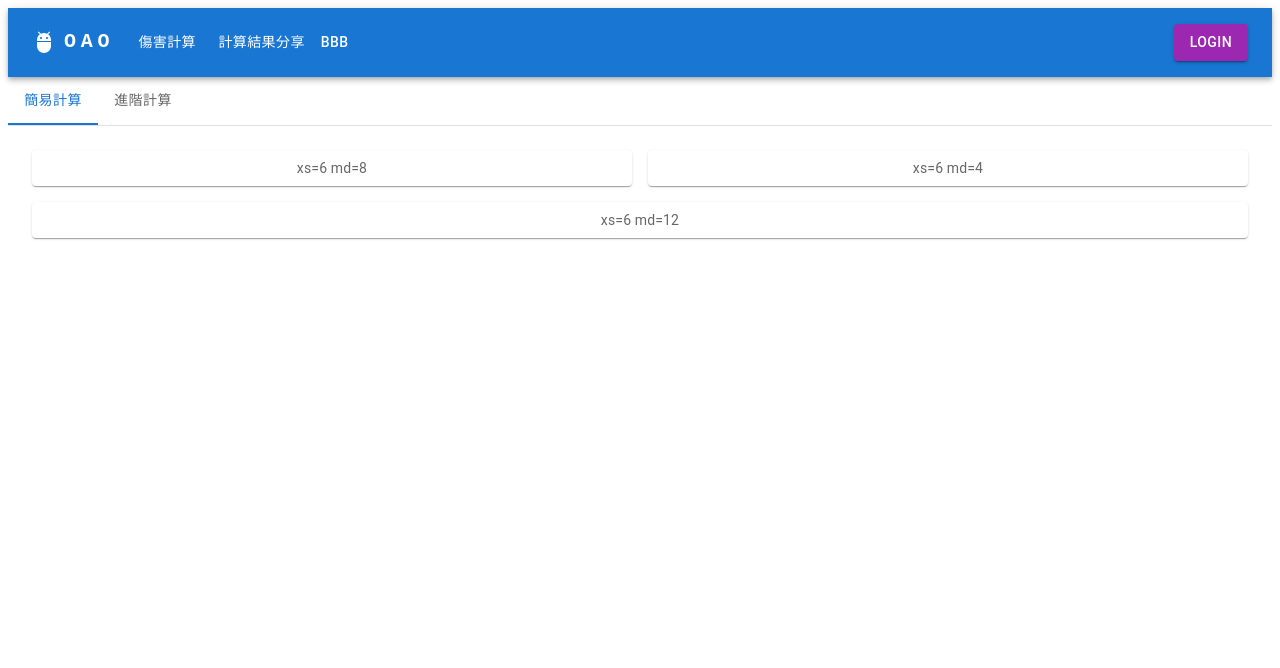
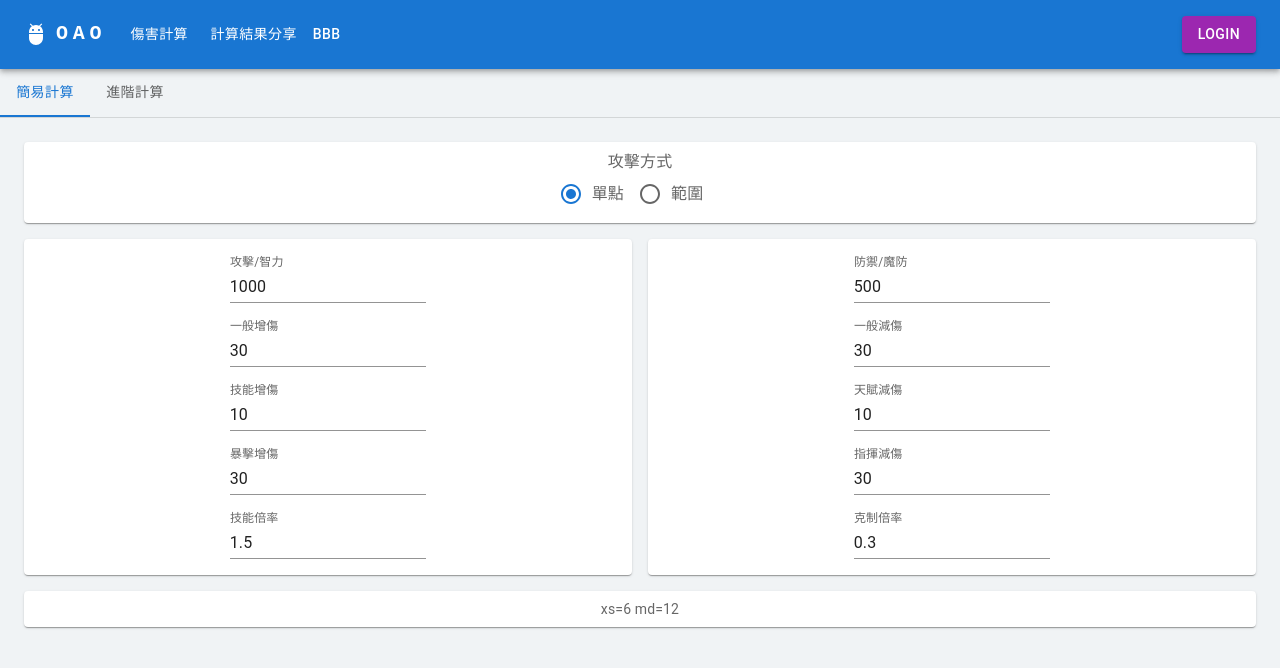
Before and after one commit to absnormal/langrisser-mobile-toolbox, a React (Create React App) app: page /#/DmgCalc in a window 1280 px wide. Shown: the top 668 px of the page. Built offline with nearby package versions, Linux system fonts and the light colour scheme.

Commit message:
[fix] input handleChange by typing

```diff
--- a/public/index.html
+++ b/public/index.html
@@ -1,14 +1,12 @@
 <!DOCTYPE html>
 <html lang="en">
+
 <head>
   <meta charset="utf-8" />
   <link rel="icon" href="%PUBLIC_URL%/favicon.ico" />
   <meta name="viewport" content="width=device-width, initial-scale=1" />
   <meta name="theme-color" content="#000000" />
-    <meta
-      name="description"
-      content="Web site created using create-react-app"
-    />
+  <meta name="description" content="Web site created using create-react-app" />
   <link rel="apple-touch-icon" href="%PUBLIC_URL%/logo192.png" />
   <!--
       manifest.json provides metadata used when your web app is installed on a
@@ -26,7 +24,8 @@
     -->
   <title>React App</title>
 </head>
-  <body>
+
+<body style="margin: 0px; background-color: #f0f3f5;">
   <noscript>You need to enable JavaScript to run this app.</noscript>
   <div id="root"></div>
   <!--
@@ -40,4 +39,5 @@
       To create a production bundle, use `npm run build` or `yarn build`.
     -->
 </body>
+
 </html>
--- /dev/null
+++ b/src/components/InputText.js
@@ -0,0 +1,50 @@
+import React, { useState, useEffect } from 'react';
+import Box from '@mui/material/Box';
+import TextField from '@mui/material/TextField';
+
+function onlyNumbers(str) {
+	return /^[0-9.]+$/.test(str);
+}
+
+function InputText(props) {
+	const [text, setText] = useState(props.defaultValue);
+	const [textType, setTextType] = useState(null);
+
+	const handleChange = (event) => {
+		setText(event.target.value);
+		if (onlyNumbers(event.target.value)) setTextType("number");
+		else setTextType("notNumber");
+	}
+
+	return (
+		<Box
+			component="form"
+			sx={{
+				'& .MuiTextField-root': { m: 1, width: '25ch' },
+			}}
+			noValidate
+			autoComplete="off"
+		>
+			<div>
+				<TextField
+					error={textType !== props.expectType && textType !== null}
+					id={props.inputId}
+					label={props.label}
+					helperText={textType !== props.expectType && textType !== null ? props.helper : false}
+					variant="standard"
+					value={text}
+					onChange={handleChange}
+					// prevent hit enter
+					// https://github.com/mui/material-ui/issues/5393
+					onKeyPress={(ev) => {
+						if (ev.key === 'Enter') {
+							ev.preventDefault();
+						}
+					}}
+				/>
+			</div>
+		</Box>
+	);
+}
+
+export default InputText;
--- /dev/null
+++ b/src/components/RadioRowBtn.js
@@ -0,0 +1,23 @@
+import * as React from 'react';
+import Radio from '@mui/material/Radio';
+import RadioGroup from '@mui/material/RadioGroup';
+import FormControlLabel from '@mui/material/FormControlLabel';
+import FormControl from '@mui/material/FormControl';
+import FormLabel from '@mui/material/FormLabel';
+
+function RadioRowBtn(props) {
+	const list = props.list;
+
+	return (
+		<FormControl>
+			<FormLabel id="demo-row-radio-buttons-group-label">{props.label}</FormLabel>
+			<RadioGroup row aria-labelledby="demo-row-radio-buttons-group-label" defaultValue={list[props.defaultIndex]} name="row-radio-buttons-group">
+				{list.map((value, index) => (
+					<FormControlLabel value={list[index]} control={<Radio />} label={list[index]} />
+				))}
+			</RadioGroup>
+		</FormControl >
+	);
+}
+
+export default RadioRowBtn;
--- a/src/components/SimpleCalc.js
+++ b/src/components/SimpleCalc.js
@@ -3,6 +3,8 @@ import { styled } from '@mui/material/styles';
 import Paper from '@mui/material/Paper';
 import Box from '@mui/material/Box';
 import Grid from '@mui/material/Grid';
+import RadioRowBtn from './RadioRowBtn';
+import InputText from './InputText';
 
 function SimpleCalc() {
 	const Item = styled(Paper)(({ theme }) => ({
@@ -16,14 +18,27 @@ function SimpleCalc() {
 	return (
 		<Box sx={{ flexGrow: 1 }}>
 			<Grid container spacing={2}>
-				<Grid item xs={6} md={6}>
+				<Grid item xs={6} md={12}>
 					<Item>
-						xs=6 md=8
+						<RadioRowBtn label="攻擊方式" defaultIndex="0" list={["單點", "範圍"]} />
 					</Item>
 				</Grid>
 				<Grid item xs={6} md={6}>
 					<Item>
-						xs=6 md=4
+						<InputText inputId="ATKINT" label="攻擊/智力" defaultValue="1000" helper="只能包含數字" expectType="number" />
+						<InputText inputId="DMGINC1" label="一般增傷" defaultValue="30" helper="只能包含數字" expectType="number" />
+						<InputText inputId="DMGINC2" label="技能增傷" defaultValue="10" helper="只能包含數字" expectType="number" />
+						<InputText inputId="DMGINC3" label="暴擊增傷" defaultValue="30" helper="只能包含數字" expectType="number" />
+						<InputText inputId="SKILLRATE" label="技能倍率" defaultValue="1.5" helper="只能包含數字" expectType="number" />
+					</Item>
+				</Grid>
+				<Grid item xs={6} md={6}>
+					<Item>
+						<InputText inputId="DEFMDEF" label="防禦/魔防" defaultValue="500" helper="只能包含數字" expectType="number" />
+						<InputText inputId="DMGDEC1" label="一般減傷" defaultValue="30" helper="只能包含數字" expectType="number" />
+						<InputText inputId="DMGDEC2" label="天賦減傷" defaultValue="10" helper="只能包含數字" expectType="number" />
+						<InputText inputId="DMGDEC3" label="指揮減傷" defaultValue="30" helper="只能包含數字" expectType="number" />
+						<InputText inputId="COUNTER" label="克制倍率" defaultValue="0.3" helper="只能包含數字" expectType="number" />
 					</Item>
 				</Grid>
 				<Grid item xs={6} md={12}>
```
Lines whose indentation alone changed are shown as unchanged.
